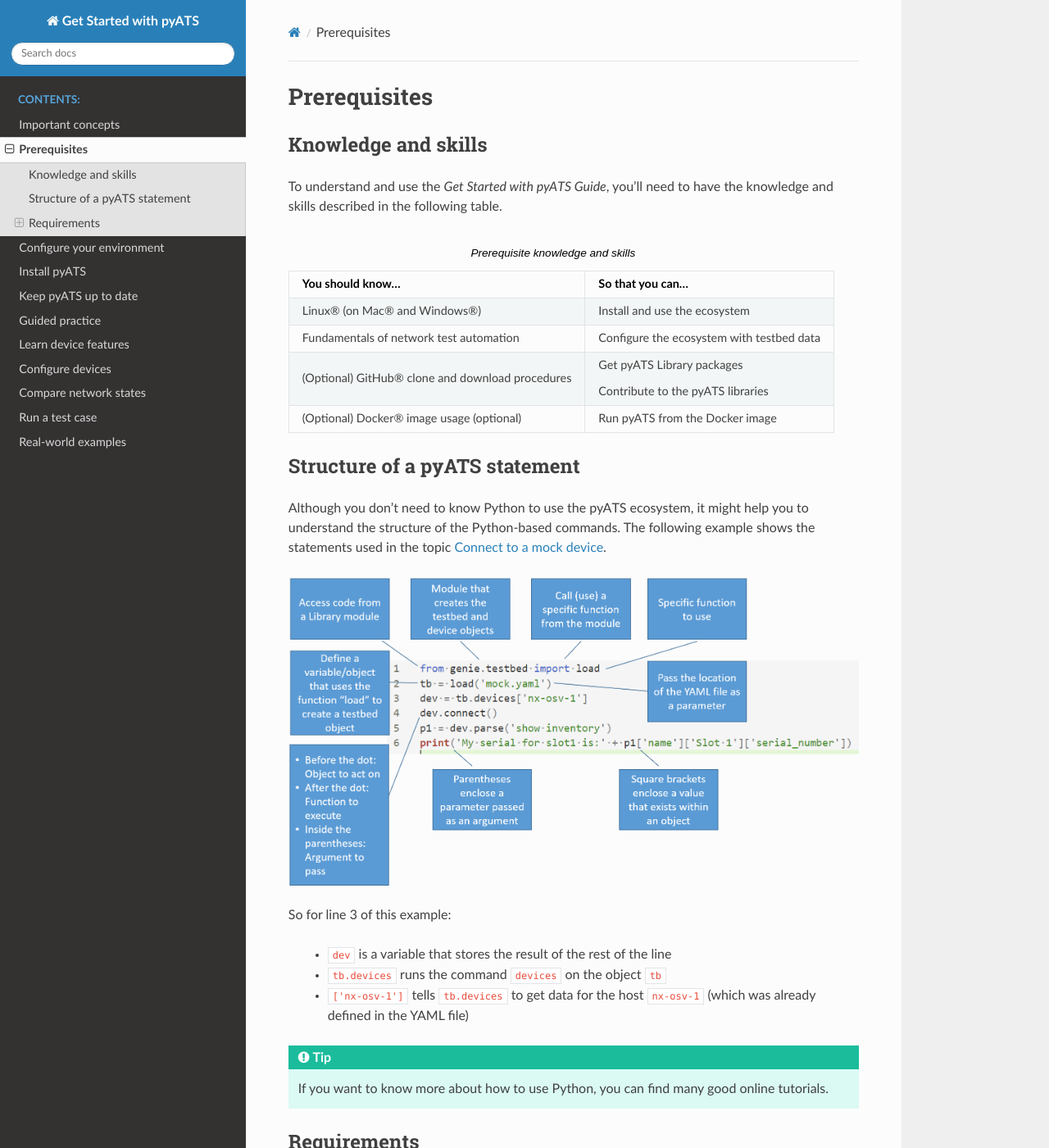
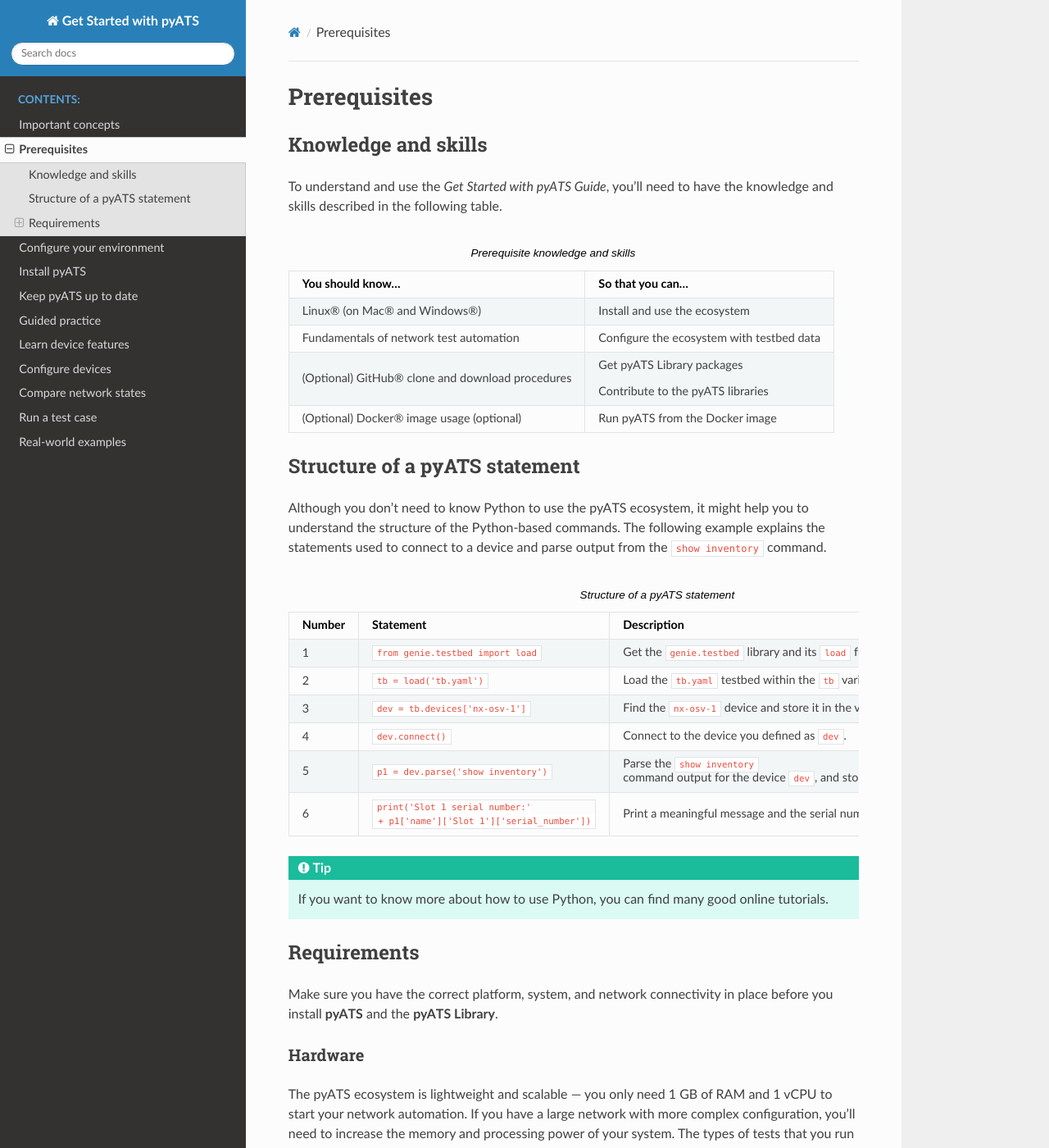
Before and after one commit to CiscoTestAutomation/getting-started, a Sphinx documentation site: the page built from source/prereqs/Prerequisites.rst, in a window 1280 px wide and 1400 px high. Shown: the whole window at 82% size. Built offline with Sphinx 7.4.7 and the Read the Docs theme 2.0.0, drawn with Linux system fonts in a browser that asks for light colours; pages that are not in the unit, such as notebooks, are missing from menus.

Commit message:
Table that describes statement structure, also html to format long commands.

```diff
--- a/source/conf.py
+++ b/source/conf.py
@@ -73,6 +73,10 @@
 
   <br />
 
+.. |line6| raw:: html
+
+  <p style="border:1px solid #e1e4e5;"><code style="border:none; color:#e74c3c;">print('Slot 1 serial number:' </br>&nbsp;+ p1['name']['Slot 1']['serial_number'])</code></p>
+
 
 .. raw:: html
 
--- a/source/prereqs/Prerequisites.rst
+++ b/source/prereqs/Prerequisites.rst
@@ -19,15 +19,18 @@
 
 Structure of a |pyATS| statement
 ----------------------------------
-Although you don't need to know Python to use the |pyATS| ecosystem, it might help you to understand the structure of the Python-based commands. The following example shows the statements used in the topic :ref:`connect-to-device`.
+Although you don't need to know Python to use the |pyATS| ecosystem, it might help you to understand the structure of the Python-based commands. The following example explains the statements used to connect to a device and parse output from the ``show inventory`` command.
 
-.. image:: ../images/structure_python_statement.png
+.. csv-table:: Structure of a |pyATS| statement
+   :header: "Number", "Statement", "Description"
+   :widths: 5, 40, 55
 
-So for line 3 of this example:
-
- * ``dev`` is a variable that stores the result of the rest of the line
- * ``tb.devices`` runs the command ``devices`` on the object ``tb``
- * ``['nx-osv-1']`` tells ``tb.devices`` to get data for the host ``nx-osv-1`` (which was already defined in the YAML file)
+   "1", "``from genie.testbed import load``", "Get the ``genie.testbed`` library and its ``load`` function."
+   "2", "``tb = load('tb.yaml')``", "Load the ``tb.yaml`` testbed within the ``tb`` variable."
+   "3", "``dev = tb.devices['nx-osv-1']``", "Find the ``nx-osv-1`` device and store it in the variable ``dev``."
+   "4", "``dev.connect()``", "Connect to the device you defined as ``dev``."
+   "5", "``p1 = dev.parse('show inventory')``", "Parse the ``show inventory`` command output for the device ``dev``, and store the output in the variable ``p1``."
+   "6", "|line6|", "Print a meaningful message and the serial number for Slot 1."
 
 .. tip:: If you want to know more about how to use Python, you can find many good online tutorials.
 
```
Also changed, not shown: source/quickstart/parseoutput.rst (+5 -11 lines).
